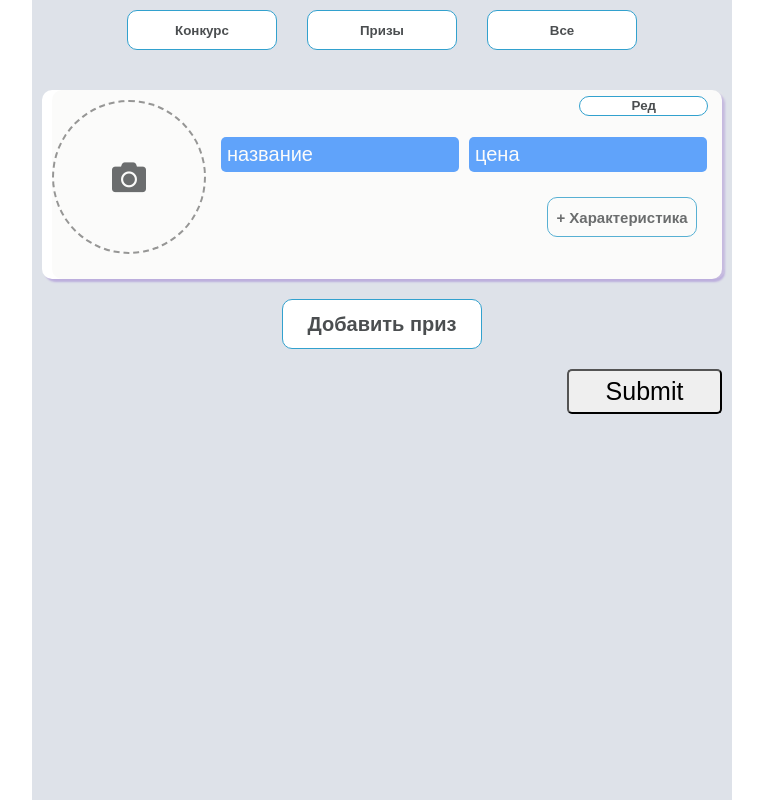
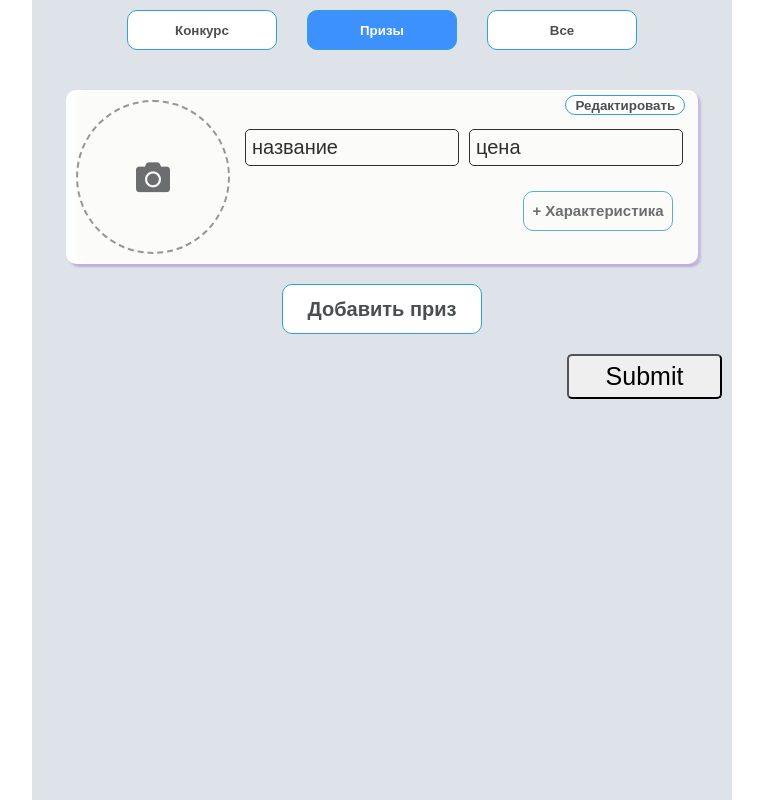
Before and after one commit to LexaVopper/form-creating, a React (Create React App) app: page / in a window 1280 px wide. Both pictures are taken after a click on the button "Призы". Shown: the top 800 px of the page, without its empty margins (258-1021 px from the left). Built offline with nearby package versions, Linux system fonts and the light colour scheme.

Commit message:
fixed style, changed icons

```diff
--- a/src/Forms/Characteristic.jsx
+++ b/src/Forms/Characteristic.jsx
@@ -17,7 +17,7 @@ function Characteristic({ nestIndex, control, register, errors }) {
         return (
           <div className='prize__content characteristic' key={item.id}>
             <span className='characteristic__delete' onClick={() => charRemove(ind)}>
-              X
+              <i class='fas fa-trash'></i>
             </span>
 
             <div className='characteristic__name'>
--- a/src/Forms/CreateCompetition.jsx
+++ b/src/Forms/CreateCompetition.jsx
@@ -99,10 +99,14 @@ function CreateCompetition() {
   return (
     <div className='competition'>
       <div className='competition__buttons'>
-        <button className='button-mini' onClick={() => toggle(toggleNames[0])}>
+        <button
+          className={cn('button-mini', { active: togglePageVisible === 'contributions' })}
+          onClick={() => toggle(toggleNames[0])}>
           Конкурс
         </button>
-        <button className='button-mini' onClick={() => toggle(toggleNames[1])}>
+        <button
+          className={cn('button-mini', { active: togglePageVisible === 'prize' })}
+          onClick={() => toggle(toggleNames[1])}>
           Призы
         </button>
         <button className='button-mini'>Все</button>
--- a/src/Forms/Prize.jsx
+++ b/src/Forms/Prize.jsx
@@ -7,6 +7,15 @@ function Prize({ watch, prizeRemove, index, item, control, register, errors }) {
   const watchImagePrize = watch(`prize[${index}].image`);
 
   const [edit, setEditBlock] = useState('');
+  let toggle = edit;
+
+  const toggleEdit = (str) => {
+    if (str !== '') {
+      setEditBlock('');
+    } else {
+      setEditBlock('edit');
+    }
+  };
 
   return (
     <div className='modul-prize prize' key={item.id}>
@@ -29,7 +38,7 @@ function Prize({ watch, prizeRemove, index, item, control, register, errors }) {
         <p className='error'>{errors?.photo?.message}</p>
       </div>
 
-      <div className='prize__content'>
+      <div className={cn('prize__content', { read: edit === '' })}>
         <div className='prize__title'>
           <input
             {...register(`prize[${index}].name`, {
@@ -49,14 +58,14 @@ function Prize({ watch, prizeRemove, index, item, control, register, errors }) {
 
         <Characteristic nestIndex={index} {...{ control, register, errors }} />
       </div>
-      <button onClick={() => setEditBlock('edit')} className='prize__edit' type='button'>
-        Ред
+      <button onClick={() => toggleEdit(toggle)} className='prize__edit' type='button'>
+        {edit === '' ? 'Редактировать' : 'Сохранить'}
       </button>
       {index === 0 ? (
         ''
       ) : (
         <span className='prize__delete' onClick={() => prizeRemove(index)}>
-          X
+          <i class='fas fa-trash'></i>
         </span>
       )}
 
--- a/src/main.scss
+++ b/src/main.scss
@@ -50,7 +50,6 @@ $wordColor: rgb(75, 78, 80);
   cursor: pointer;
   font-weight: bold;
   color: $wordColor;
-
   align-items: center;
 
   &-mini {
@@ -69,6 +68,11 @@ $wordColor: rgb(75, 78, 80);
     }
 
     &:hover {
+      color: #ffffff;
+      background-color: #3d91ff;
+    }
+
+    &.active {
       color: #ffffff;
       background-color: #3d91ff;
     }
@@ -167,6 +171,10 @@ $wordColor: rgb(75, 78, 80);
       font-size: 25px;
     }
   }
+
+  &.photo {
+    margin-bottom: 15px;
+  }
   h1 {
     padding: 10px 0;
     font-size: 23px;
@@ -179,7 +187,7 @@ $wordColor: rgb(75, 78, 80);
   justify-content: flex-start;
   flex-direction: row;
   align-items: center;
-  padding: 0 0 15px 0;
+
   position: relative;
   img {
     max-width: 154px;
--- a/src/prize.scss
+++ b/src/prize.scss
@@ -38,6 +38,7 @@ input::placeholder {
   margin-bottom: 10px;
   border-radius: 10px;
   box-shadow: 3px 3px 2px rgb(188, 174, 221);
+  width: 90%;
 
   &__lock {
     position: absolute;
@@ -45,14 +46,14 @@ input::placeholder {
     height: 100%;
     background-color: rgba(236, 236, 231, 0.2);
     border-radius: 10px;
-    transition: width 1s cubic-bezier(0, 0, 1, 1) 500ms;
+    transition: width 1s cubic-bezier(0, 0, 1, 1) 300ms;
     &.edit {
       width: 0;
     }
   }
   &__title {
     display: flex;
-    justify-content: space-around;
+    justify-content: center;
     flex-direction: row;
     padding: 20px 0 10px 0;
 
@@ -99,6 +100,18 @@ input::placeholder {
     width: 100%;
     padding: 5px;
     align-items: center;
+
+    &.read {
+      input {
+        pointer-events: none;
+        background-color: $elemColor;
+        color: black;
+        border: 1px solid black;
+        &::placeholder {
+          color: black;
+        }
+      }
+    }
   }
   &__delete {
     cursor: pointer;
```
